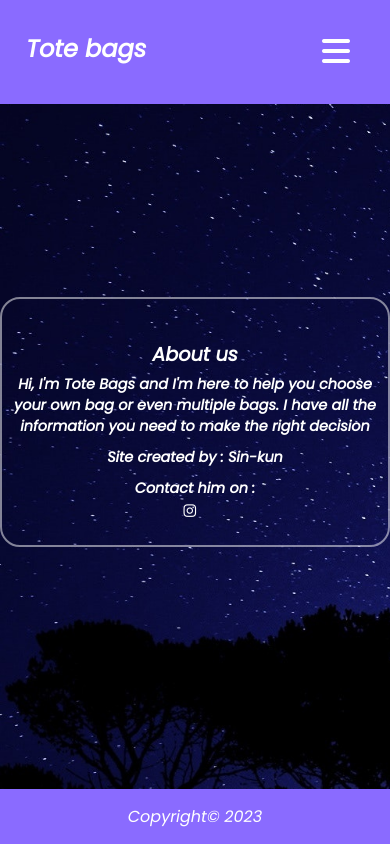
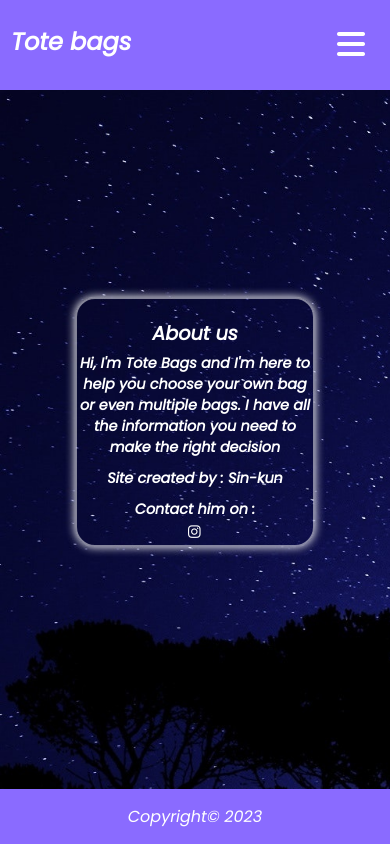
Before and after one commit to ToteShop/ToteBag, a plain HTML site: page html/about.html in a window 390 px wide. Drawn offline with nearby package versions, Linux system fonts and the light colour scheme; a script that the page names is missing.

Commit message:
it's my first projet

```diff
--- a/css1/about.css
+++ b/css1/about.css
@@ -61,10 +61,11 @@ header{
     display: flex;
     justify-content: center;
     align-items: center;
+    box-shadow: 0 0 7px #fff;
 }
 @media  screen and (max-width: 1023px) {
     header {
-        padding: 8px 20px;
+        padding: 1px 5px;
     }
     nav .logo{
         font-size: 1.8rem;
@@ -210,8 +211,9 @@ nav .logo{
         padding-top: 5px;
     }
     .wrapper{
-        width: 600px;
+        width: 240px;
         height: 250px;
+        box-shadow: 0 0 10px #fff;
     }
     .footer{
         position: fixed;
--- a/css1/msg.css
+++ b/css1/msg.css
@@ -85,7 +85,7 @@ header{
 }
 @media (max-width: 1023px){
     header {
-        padding: 8px 20px;
+        padding: 1px 5px;
     }
     nav .logo{
         font-size: 1.8rem;
@@ -108,7 +108,7 @@ header{
 .wrapper{
     width: 350px;
     height: 450px;
-    box-shadow: 0 0 7px rgba(0, 0, 0, .5);
+    box-shadow: 0 0 7px #fff;
     background: transparent;
     border: 2px solid rgba(255, 255, 255, .5);
     border-radius: 20px;
@@ -222,9 +222,9 @@ nav .logo{
         color: #fff;
     }
     .wrapper{
-        width: 250px;
-        height: 350px;
-        box-shadow: 0 0 7px rgba(0, 0, 0, .5);
+        width: 275px;
+        height: 375px;
+        box-shadow: 0 0 10px #fff;
         background: transparent;
         border: 2px solid rgba(255, 255, 255, .5);
         border-radius: 20px;
--- a/css1/style.css
+++ b/css1/style.css
@@ -210,7 +210,7 @@ img{
 }
 @media  screen and (max-width: 1023px) {
     header {
-        padding: 8px 20px;
+        padding: 1px 5px;
     }
     nav .logo{
         font-size: 1.8rem;
```
